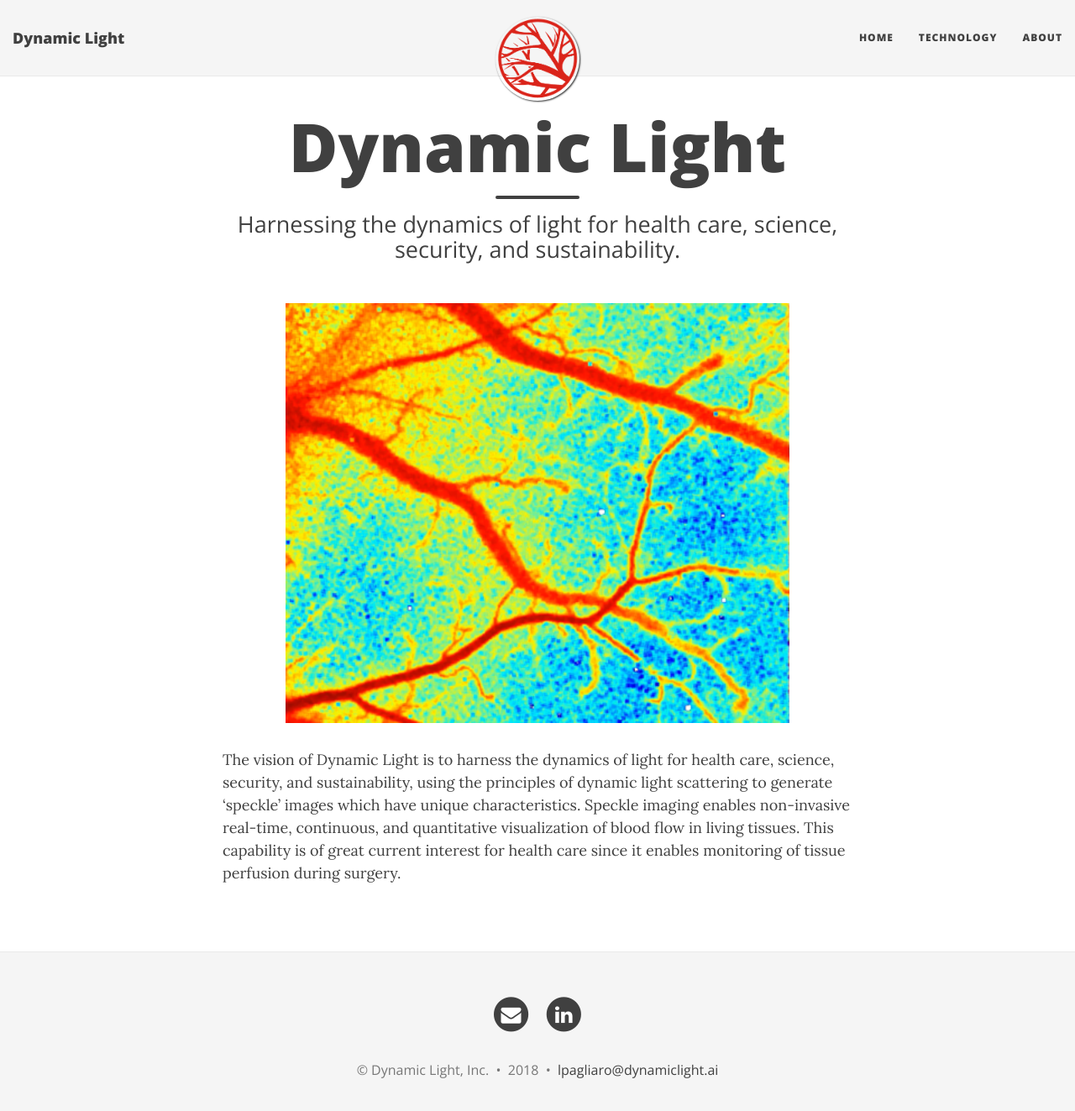
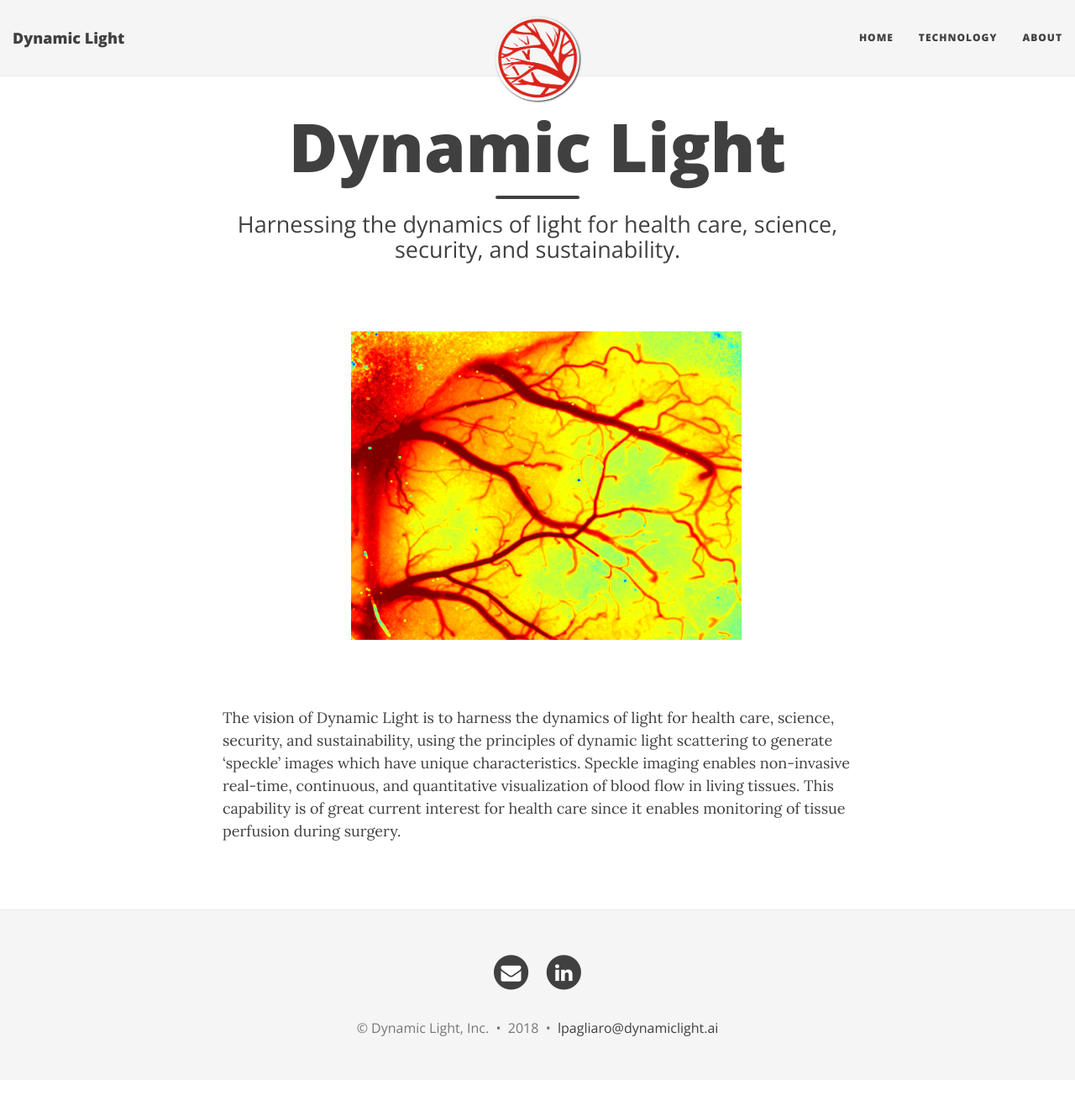
Before and after one commit to Dynamic-Light/millerd8.github.io, a Jekyll site: the page built from index.html, in a window 1280 px wide and 1336 px high. Shown: the top 1323 px of the window at 84% size. Built offline with Jekyll 4.4.1, drawn with Linux system fonts in a browser that asks for light colours; nearby versions of some CDN libraries; the list of posts is cut into pages by our own code.

Commit message:
Update index.html

```diff
--- a/index.html
+++ b/index.html
@@ -7,7 +7,7 @@
 ---
 <div>
 	<p align="center">
-		<img src="img/Speckle_static.png" style='width:80%;' border="0" alt="Dynamic Light Blood Flow Image" class="center" >
+		<img src="img/money_slide1.png" style='width:80%;' border="0" alt="Dynamic Light Blood Flow Image" class="center" >
 	</p>
 </div>
 
```
